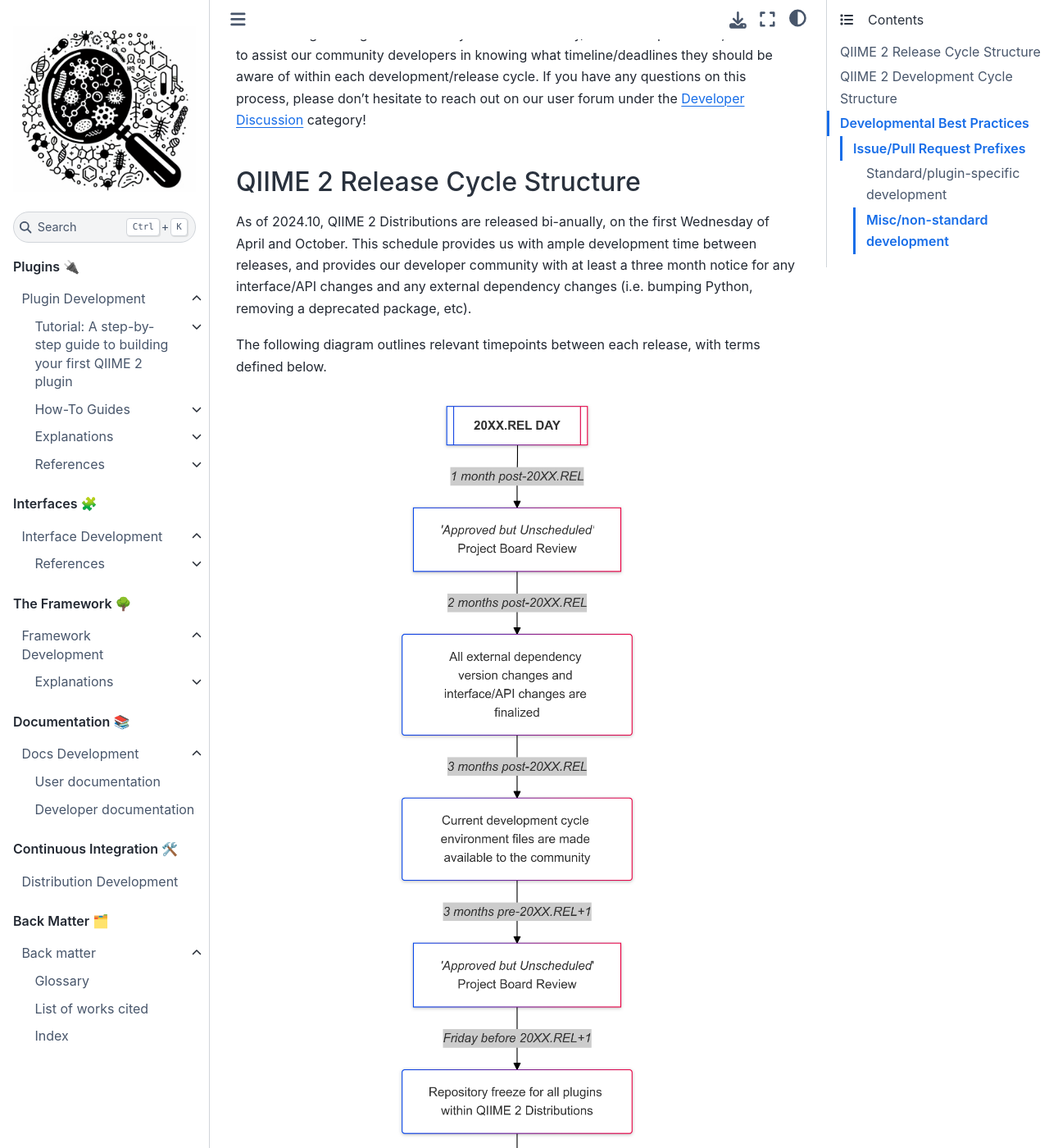
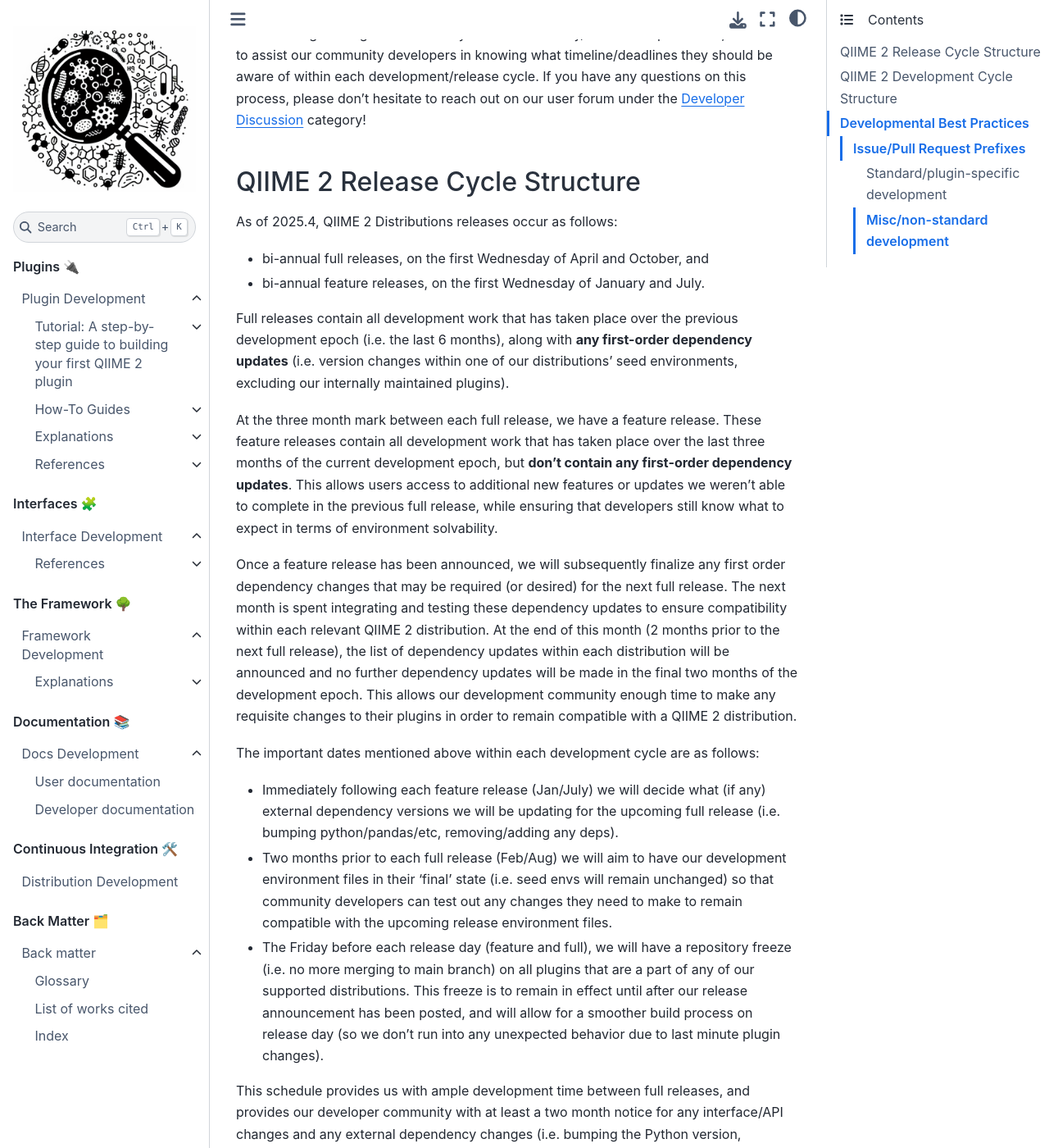
Before and after one commit to caporaso-lab/developing-with-qiime2, a Jupyter Book: the page built from book/framework/references/dev-cycle-structure.md, in a window 1280 px wide and 1400 px high, scrolled down 206 px. Shown: the whole window at 82% size. Built offline with Jupyter Book 1.0.4 settings and Sphinx 7.4.7 and the Sphinx Book theme 1.1.4, drawn with Linux system fonts in a browser that asks for light colours; pages that are not in the unit, such as notebooks, are missing from menus; some of the changed text lies outside the part shown.

Commit message:
DOC: describe new release cycle plan (#142)
Co-authored-by: Liz Gehret <54517601+lizgehret@users.noreply.github.com>
Co-authored-by: Liz Gehret <elizabeth.gehret@gmail.com>

````diff
--- a/book/framework/references/dev-cycle-structure.md
+++ b/book/framework/references/dev-cycle-structure.md
@@ -6,8 +6,28 @@ If you have any questions on this process, please don't hesitate to reach out on
 
 ## QIIME 2 Release Cycle Structure
 
-As of 2024.10, QIIME 2 Distributions are released bi-anually, on the first Wednesday of April and October.
-This schedule provides us with ample development time between releases, and provides our developer community with at least a three month notice for any interface/API changes and any external dependency changes (i.e. bumping Python, removing a deprecated package, etc).
+As of 2025.4, QIIME 2 Distributions releases occur as follows:
+ - bi-annual full releases, on the first Wednesday of April and October, and
+ - bi-annual feature releases, on the first Wednesday of January and July.
+
+Full releases contain all development work that has taken place over the previous development epoch (i.e. the last 6 months), along with **any first-order dependency updates** (i.e. version changes within one of our distributions’ seed environments, excluding our internally maintained plugins).
+
+At the three month mark between each full release, we have a feature release.
+These feature releases contain all development work that has taken place over the last three months of the current development epoch, but **don’t contain any first-order dependency updates**.
+This allows users access to additional new features or updates we weren’t able to complete in the previous full release, while ensuring that developers still know what to expect in terms of environment solvability.
+
+Once a feature release has been announced, we will subsequently finalize any first order dependency changes that may be required (or desired) for the next full release.
+The next month is spent integrating and testing these dependency updates to ensure compatibility within each relevant QIIME 2 distribution.
+At the end of this month (2 months prior to the next full release), the list of dependency updates within each distribution will be announced and no further dependency updates will be made in the final two months of the development epoch.
+This allows our development community enough time to make any requisite changes to their plugins in order to remain compatible with a QIIME 2 distribution.
+
+The important dates mentioned above within each development cycle are as follows:
+ - Immediately following each feature release (Jan/July) we will decide what (if any) external dependency versions we will be updating for the upcoming full release (i.e. bumping python/pandas/etc, removing/adding any deps).
+ - Two months prior to each full release (Feb/Aug) we will aim to have our development environment files in their 'final' state (i.e. seed envs will remain unchanged) so that community developers can test out any changes they need to make to remain compatible with the upcoming release environment files.
+ - The Friday before each release day (feature and full), we will have a repository freeze (i.e. no more merging to main branch) on all plugins that are a part of any of our supported distributions.
+   This freeze is to remain in effect until after our release announcement has been posted, and will allow for a smoother build process on release day (so we don't run into any unexpected behavior due to last minute plugin changes).
+
+This schedule provides us with ample development time between full releases, and provides our developer community with at least a two month notice for any interface/API changes and any external dependency changes (i.e. bumping the Python version, removing a deprecated package, etc).
 
 The following diagram outlines relevant timepoints between each release, with terms defined below.
 
@@ -16,8 +36,9 @@ The following diagram outlines relevant timepoints between each release, with te
 :width: 300
 ```
 
-- `20XX.REL`: The most current, released version of QIIME 2.
-- `20XX.REL+1`: The upcoming release version for QIIME 2.
+- `20XX.FULL`: The most current, (full) released version of QIIME 2.
+- `20XX.FEAT`: The most current, (feature) released version of QIIME 2.
+- `20XX.FULL+1`: The upcoming (full) release version for QIIME 2.
 - `'Approved but Unscheduled' Project Board`: One of the QIIME 2 Github Project Boards, used to store issues/pull requests that we think are good ideas, but don't have the immediate bandwidth to address.
 - `External dependency version changes`: Any changes to the external (non-QIIME 2) dependencies within any of our Distributions. These changes include bumping a dependency's version to either a newer/older pin, or removing/adding dependencies.
 - `Development cycle environment files`: These can be found under the QIIME 2 Distributions repository under `20XX.REL+1/<distro>/passed/` (with `<distro>` being each QIIME 2 Distribution), and reflect our current development cycle (i.e. non-release versioned) environment files.
````
Also changed, not shown: book/framework/images/q2-dev-cycle-diagram.png.
